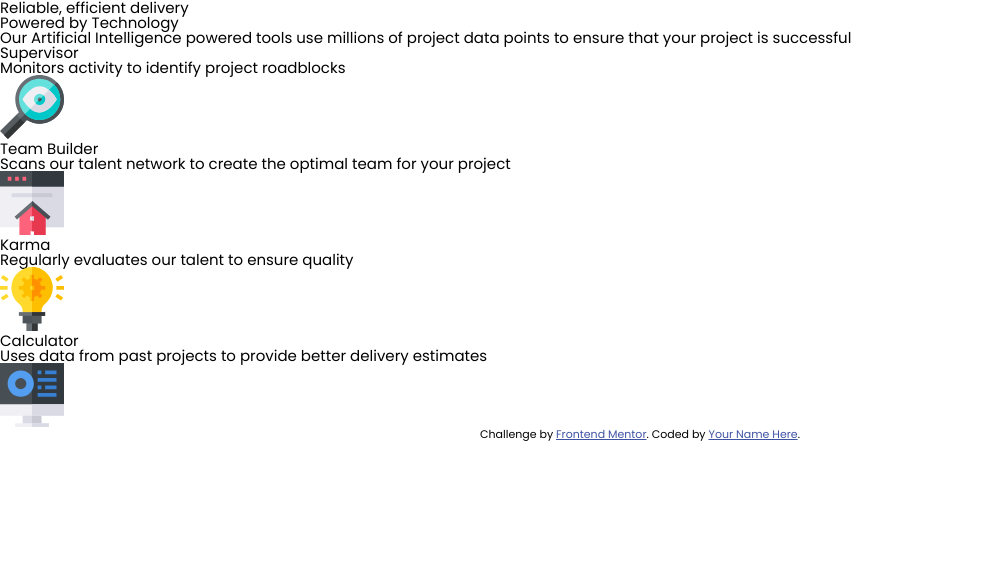
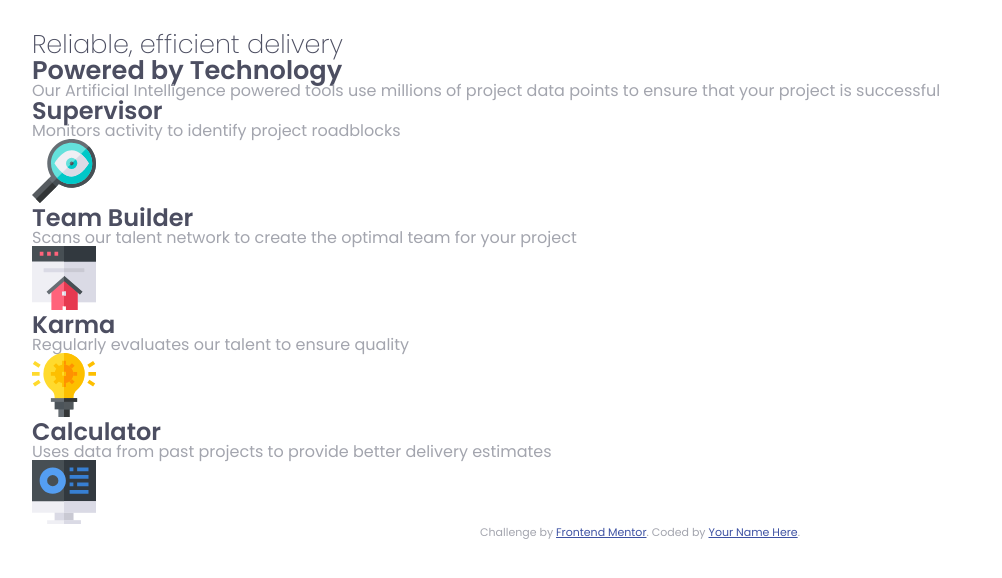
Before and after one commit to matejkubicek/Four-card-feature-section, a website: page index.html in a window 1280 px wide. Shown: the whole page, without its empty margins (0-1002 px from the left). Drawn offline with Linux system fonts and the light colour scheme.

Commit message:
Base typography

```diff
--- /dev/null
+++ b/scss/base/_global.scss
@@ -0,0 +1,3 @@
+body {
+  padding: 2em;
+}
--- a/scss/base/_typography.scss
+++ b/scss/base/_typography.scss
@@ -1,4 +1,23 @@
 body {
-  font-family: ('Poppins'), sans-serif;
-  font-size: 15px;
+  color: $clr-font-prim;
+  font-family: ("Poppins"), sans-serif;
+  font-weight: $fw-normal;
 }
+
+h1 {
+  color: $clr-font-scnd;
+  font-size: 1.6em;
+  font-weight: $fw-thin;
+}
+
+h2 {
+  color: $clr-font-scnd;
+  font-size: 1.6em;
+  font-weight: $fw-bold;
+}
+
+h3 {
+  color: $clr-font-scnd;
+  font-size: 1.5em;
+  font-weight: $fw-bold;
+}
--- a/scss/helpers/_variables.scss
+++ b/scss/helpers/_variables.scss
@@ -0,0 +1,15 @@
+// Font colors
+$clr-font-prim: hsl(229, 6%, 66%);
+$clr-font-scnd: hsl(234, 12%, 34%);
+
+
+// UI colors
+$clr-red: hsl(0, 78%, 62%);
+$clr-cyan: hsl(180, 62%, 55%);
+$clr-orange: hsl(34, 97%, 64%);
+$clr-blue: hsl(212, 86%, 64%);
+
+// Font weights
+$fw-thin: 200;
+$fw-normal: 400;
+$fw-bold: 600;
--- a/scss/style.scss
+++ b/scss/style.scss
@@ -9,6 +9,9 @@
 // Typography
 @import 'base/typography';
 
+// Global
+@import 'base/global';
+
 // Components
 @import 'components/site-header';
 @import 'components/card';
```
Also changed, not shown: css/style.css.
